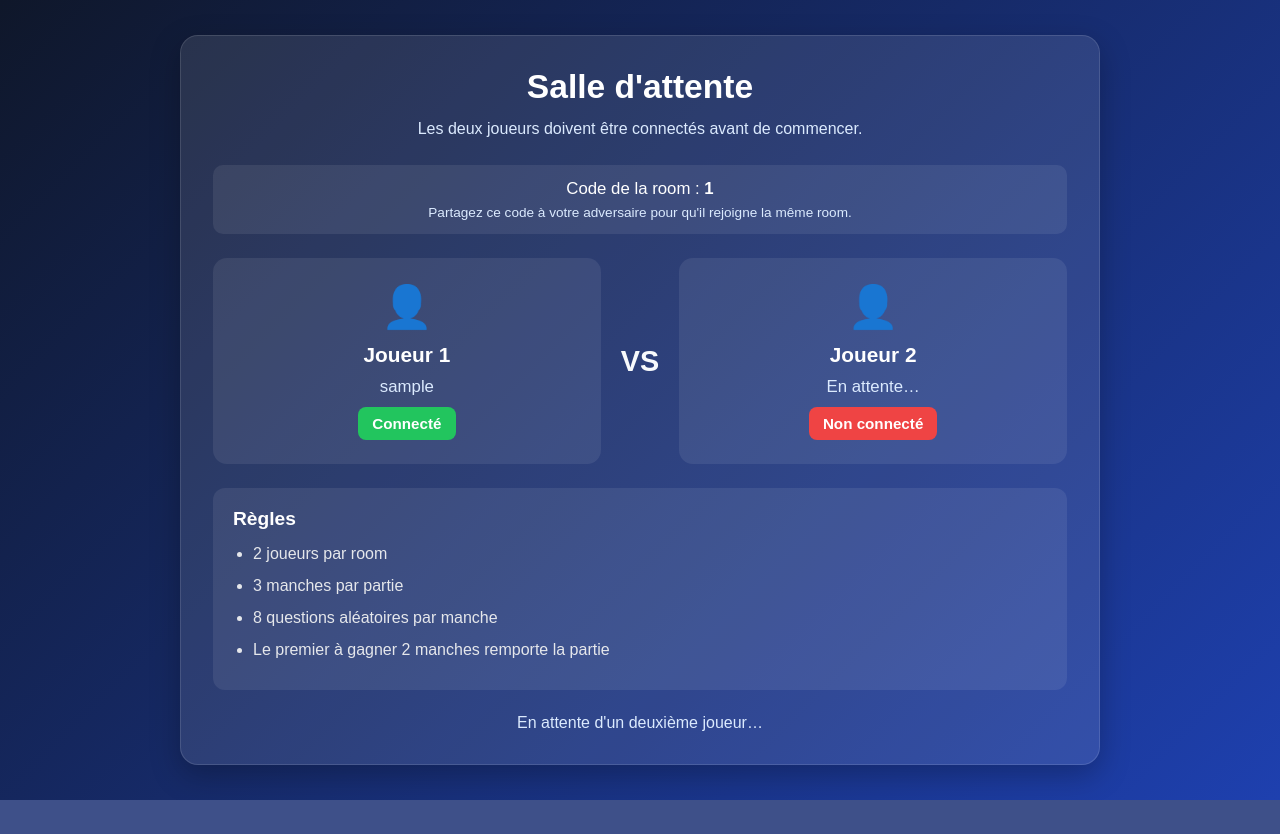
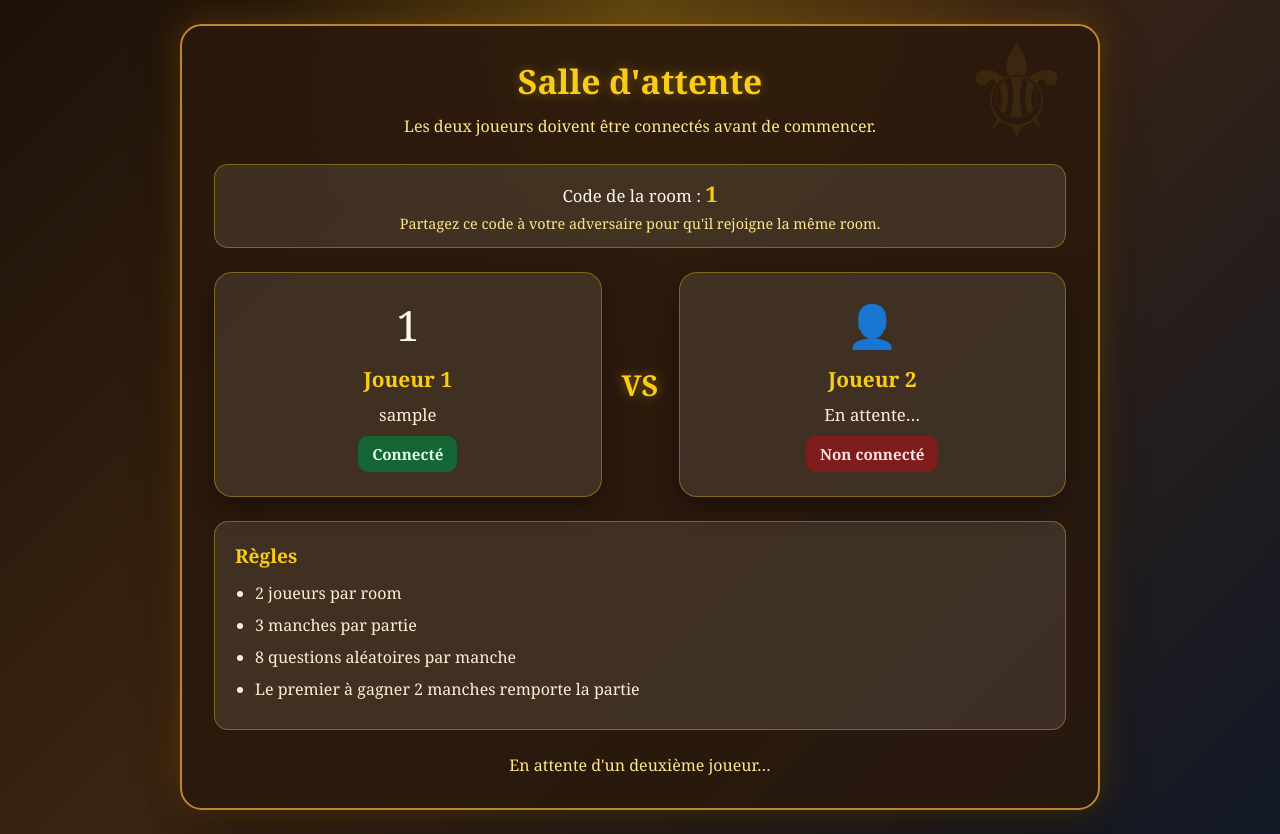
Before and after one commit to rabisara9-maker/projet_histoireweb, a PHP site: page /room.php in a window 1280 px wide. Before the commit the page ends 800 px from the top, so only its background shows below. Run offline with PHP 8.4, Linux system fonts and the light colour scheme; the visitor is signed in with stand-in values (Sample User, id 1); data that the repository does not hold is empty.

Commit message:
finalisation de qlq detailles

```diff
--- a/db.php
+++ b/db.php
@@ -269,3 +269,19 @@ function deleteRoomAndGame(int $roomId): void {
     $stmt = db()->prepare("DELETE FROM rooms WHERE id = ?");
     $stmt->execute([$roomId]);
 }
+
+function cleanOldRooms(): void {
+    $pdo = db();
+
+    $pdo->exec(
+        "DELETE FROM rooms
+         WHERE partie_lancee = 0
+           AND updated_at < DATE_SUB(NOW(), INTERVAL 30 MINUTE)"
+    );
+
+    $pdo->exec(
+        "DELETE FROM rooms
+         WHERE partie_lancee = 1
+           AND updated_at < DATE_SUB(NOW(), INTERVAL 2 HOUR)"
+    );
+}
--- a/login.php
+++ b/login.php
@@ -4,6 +4,7 @@
 session_start();
 require_once __DIR__ . '/db.php';
 
+cleanOldRooms();
 
 /* --------------------------------------------------------------------------
    TRAITEMENT DU FORMULAIRE (méthode POST)
@@ -44,11 +45,6 @@ if ($_SERVER['REQUEST_METHOD'] === 'POST') {
 }
 
 
-/* --------------------------------------------------------------------------
-   FONCTION : trouverRoomDisponible()
-   Parcourt les fichiers shared_room_N.json pour trouver une room
-   avec de la place. Si aucune n'est disponible, en crée une nouvelle.
-   -------------------------------------------------------------------------- */
 function trouverRoomDisponible(): int{
     return findAvailableRoomId();
 }
--- a/rejouer.php
+++ b/rejouer.php
@@ -9,8 +9,7 @@ if ($roomId) {
     deleteRoomAndGame((int)$roomId);
 }
 
-// CORRECTION BUG #8 : réinitialiser les données de jeu dans la session
-// tout en conservant le pseudo et la langue
+// On repart sur une session propre en gardant le pseudo et la langue.
 $username = $_SESSION['username'] ?? null;
 $language = $_SESSION['language'] ?? 'fr';
 
--- a/room.php
+++ b/room.php
@@ -18,8 +18,7 @@ if (($room['joueur1'] ?? null) !== $username && ($room['joueur2'] ?? null) !== $
     exit();
 }
 
-// CORRECTION BUG #9 : détecter le lancement côté serveur pour synchroniser
-// Si la partie est marquée lancée, rediriger immédiatement
+// Si la partie est déjà lancée, le joueur rejoint directement le quiz.
 if (!empty($room['partie_lancee'])) {
     header("Location: quiz.php"); exit();
 }
@@ -34,6 +33,8 @@ if ($_SERVER['REQUEST_METHOD'] === 'POST' && isset($_POST['action']) && $_POST['
 
 $joueur1     = $room['joueur1'] ?? null;
 $joueur2     = $room['joueur2'] ?? null;
+$avatar1     = $room['avatar1'] ?? '👤';
+$avatar2     = $room['avatar2'] ?? '👤';
 $deuxJoueurs = $joueur1 && $joueur2;
 ?>
 <!DOCTYPE html>
@@ -42,7 +43,7 @@ $deuxJoueurs = $joueur1 && $joueur2;
   <meta charset="UTF-8"/>
   <meta name="viewport" content="width=device-width, initial-scale=1.0"/>
   <title>Quiz Battle – Salle d'attente</title>
-  <link rel="stylesheet" href="waiting-room.css"/>
+  <link rel="stylesheet" href="waiting-room.css?v=2"/>
 </head>
 <body>
 <div class="page">
@@ -54,14 +55,14 @@ $deuxJoueurs = $joueur1 && $joueur2;
 
     <section class="room-box">
       <p>Code de la room : <strong><?= htmlspecialchars((string)$roomId) ?></strong></p>
-      <p style="font-size:.85rem;color:#dbeafe;margin-top:6px;">
+      <p class="room-note">
         Partagez ce code à votre adversaire pour qu'il rejoigne la même room.
       </p>
     </section>
 
     <section class="players">
       <div class="player-card">
-        <div class="avatar">👤</div>
+        <div class="avatar"><?= htmlspecialchars($avatar1) ?></div>
         <h2>Joueur 1</h2>
         <p class="player-name"><?= htmlspecialchars($joueur1 ?? 'En attente…') ?></p>
         <p class="status <?= $joueur1 ? 'status-online' : 'status-offline' ?>">
@@ -72,7 +73,7 @@ $deuxJoueurs = $joueur1 && $joueur2;
       <div class="versus">VS</div>
 
       <div class="player-card">
-        <div class="avatar">👤</div>
+        <div class="avatar"><?= htmlspecialchars($avatar2) ?></div>
         <h2>Joueur 2</h2>
         <p class="player-name"><?= htmlspecialchars($joueur2 ?? 'En attente…') ?></p>
         <p class="status <?= $joueur2 ? 'status-online' : 'status-offline' ?>">
@@ -92,13 +93,12 @@ $deuxJoueurs = $joueur1 && $joueur2;
     </section>
 
     <?php if ($deuxJoueurs): ?>
-      <!-- CORRECTION BUG #9 : n'importe quel joueur peut lancer -->
       <form action="room.php" method="POST">
         <input type="hidden" name="action" value="start">
         <button class="start-btn" type="submit">⚔️ Commencer la partie</button>
       </form>
     <?php else: ?>
-      <p style="text-align:center;color:#dbeafe;">En attente d'un deuxième joueur…</p>
+      <p class="wait-message">En attente d'un deuxième joueur…</p>
     <?php endif; ?>
   </div>
 </div>
--- a/waiting-room.css
+++ b/waiting-room.css
@@ -5,10 +5,12 @@
 }
 
 body {
-  font-family: Arial, sans-serif;
+  font-family: Georgia, "Times New Roman", serif;
   min-height: 100vh;
-  background: linear-gradient(135deg, #0f172a, #1e40af);
-  color: #ffffff;
+  background:
+    radial-gradient(circle at top, rgba(250, 204, 21, 0.22), transparent 35%),
+    linear-gradient(135deg, #1c1208, #3b2412 45%, #111827);
+  color: #fff7ed;
 }
 
 .page {
@@ -22,11 +24,24 @@ body {
 .card {
   width: 100%;
   max-width: 920px;
-  background: rgba(255, 255, 255, 0.10);
-  border: 1px solid rgba(255, 255, 255, 0.12);
-  border-radius: 18px;
+  background: rgba(41, 24, 12, 0.88);
+  border: 2px solid #c0842d;
+  border-radius: 22px;
   padding: 32px;
-  box-shadow: 0 10px 30px rgba(0, 0, 0, 0.25);
+  box-shadow:
+    0 0 35px rgba(245, 158, 11, 0.25),
+    0 18px 45px rgba(0, 0, 0, 0.55);
+  position: relative;
+  overflow: hidden;
+}
+
+.card::before {
+  content: "⚜";
+  position: absolute;
+  top: -27px;
+  right: 24px;
+  font-size: 8rem;
+  color: rgba(250, 204, 21, 0.08);
 }
 
 .card-header {
@@ -37,20 +52,42 @@ body {
 .card-header h1 {
   font-size: 2.1rem;
   margin-bottom: 10px;
+  color: #facc15;
+  text-shadow: 0 0 12px rgba(250, 204, 21, 0.35);
 }
 
 .card-header p {
-  color: #dbeafe;
+  color: #fde68a;
   line-height: 1.6;
 }
 
 .room-box {
   text-align: center;
-  background: rgba(255, 255, 255, 0.08);
+  background: rgba(255, 247, 237, 0.10);
+  border: 1px solid rgba(250, 204, 21, 0.35);
   padding: 14px;
-  border-radius: 10px;
+  border-radius: 14px;
   margin-bottom: 24px;
   font-size: 1.05rem;
+}
+
+.room-box strong {
+  color: #facc15;
+  font-size: 1.35rem;
+}
+
+.room-note,
+.wait-message {
+  color: #fde68a;
+}
+
+.room-note {
+  font-size: .9rem;
+  margin-top: 6px;
+}
+
+.wait-message {
+  text-align: center;
 }
 
 .players {
@@ -64,9 +101,11 @@ body {
 .player-card {
   flex: 1;
   text-align: center;
-  background: rgba(255, 255, 255, 0.08);
-  border-radius: 14px;
+  background: rgba(255, 247, 237, 0.10);
+  border: 1px solid rgba(250, 204, 21, 0.35);
+  border-radius: 18px;
   padding: 24px;
+  box-shadow: 0 10px 25px rgba(0, 0, 0, 0.35);
 }
 
 .avatar {
@@ -77,39 +116,44 @@ body {
 .player-card h2 {
   margin-bottom: 10px;
   font-size: 1.3rem;
+  color: #facc15;
 }
 
 .player-name {
   margin-bottom: 10px;
-  color: #dbeafe;
+  color: #ffedd5;
   font-size: 1.05rem;
 }
 
 .status {
   display: inline-block;
   padding: 8px 14px;
-  border-radius: 8px;
+  border-radius: 10px;
   font-weight: bold;
   font-size: 0.95rem;
 }
 
 .status-online {
-  background: #22c55e;
+  background: #166534;
+  color: #dcfce7;
 }
 
 .status-offline {
-  background: #ef4444;
+  background: #7f1d1d;
+  color: #fee2e2;
 }
 
 .versus {
   font-size: 1.8rem;
   font-weight: bold;
-  color: #f8fafc;
+  color: #facc15;
+  text-shadow: 0 0 12px rgba(250, 204, 21, 0.45);
 }
 
 .info-box {
-  background: rgba(255, 255, 255, 0.08);
-  border-radius: 12px;
+  background: rgba(255, 247, 237, 0.10);
+  border: 1px solid rgba(250, 204, 21, 0.35);
+  border-radius: 14px;
   padding: 20px;
   margin-bottom: 24px;
 }
@@ -117,6 +161,7 @@ body {
 .info-box h2 {
   font-size: 1.2rem;
   margin-bottom: 12px;
+  color: #facc15;
 }
 
 .info-box ul {
@@ -126,24 +171,27 @@ body {
 .info-box li {
   margin-bottom: 8px;
   line-height: 1.5;
-  color: #e5e7eb;
+  color: #ffedd5;
 }
 
 .start-btn {
   width: 100%;
   padding: 14px;
   border: none;
-  border-radius: 10px;
-  background: #22c55e;
-  color: white;
+  border-radius: 12px;
+  background: linear-gradient(135deg, #d97706, #facc15);
+  color: #1c1208;
   font-size: 1rem;
   font-weight: bold;
   cursor: pointer;
   transition: 0.25s ease;
+  text-transform: uppercase;
+  letter-spacing: 0.5px;
 }
 
 .start-btn:hover {
-  transform: translateY(-2px);
+  transform: translateY(-3px) scale(1.01);
+  box-shadow: 0 10px 20px rgba(0,0,0,0.35);
 }
 
 @media (max-width: 768px) {
```
Also changed, not shown: quitter.php (added, +14 -0 lines), quiz.php (+8 -1 lines), score.php (+29 -21 lines).
